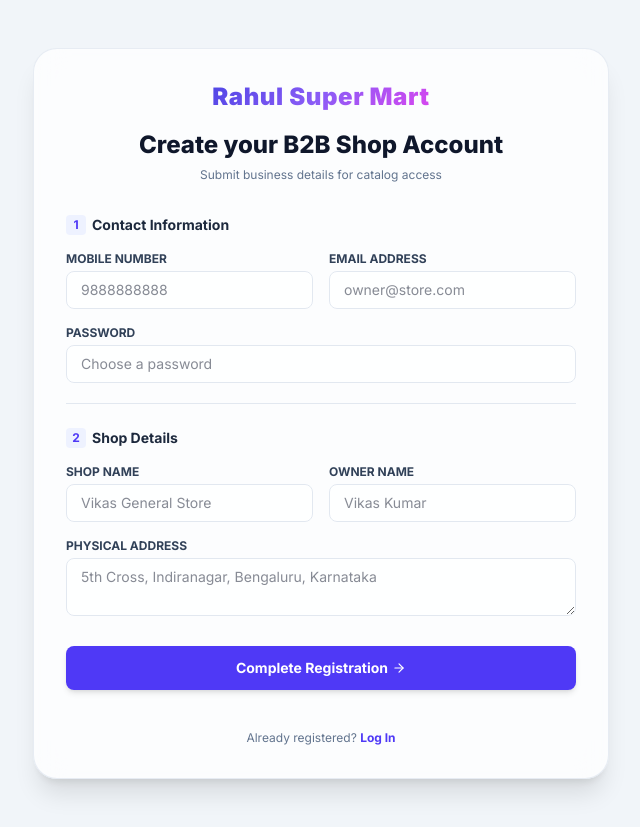
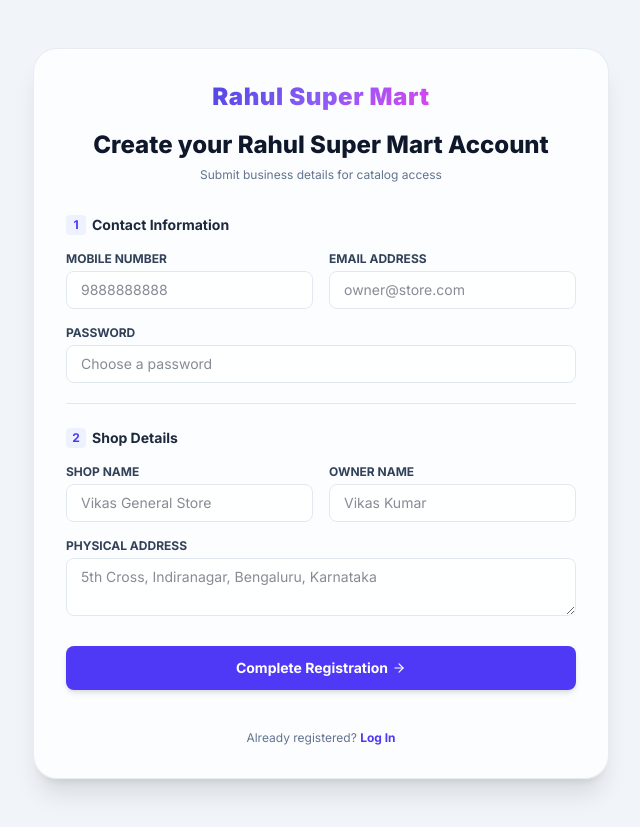
Before and after one commit to RSG2309/Rahulmart, a Next.js app in the folder frontend/: page /auth/register in a window 1280 px wide. Shown: the whole page, without its empty margins (319-959 px from the left). Built offline with nearby package versions, Linux system fonts and the light colour scheme; no server answers.

Commit message:
Update site title and registration headers to Rahul Super Mart

```diff
--- a/frontend/src/app/auth/register/page.tsx
+++ b/frontend/src/app/auth/register/page.tsx
@@ -54,7 +54,7 @@ export default function Register() {
             Rahul Super Mart
           </Link>
           <h2 className="mt-4 text-2xl font-extrabold text-slate-900">
-            Create your B2B Shop Account
+            Create your Rahul Super Mart Account
           </h2>
           <p className="mt-1.5 text-xs text-slate-500">
             Submit business details for catalog access
--- a/frontend/src/app/layout.tsx
+++ b/frontend/src/app/layout.tsx
@@ -7,9 +7,9 @@ import { CartProvider } from '@/context/CartContext';
 const inter = Inter({ subsets: ['latin'] });
 
 export const metadata: Metadata = {
-  title: 'B2B Wholesale Hub | Premium Wholesale Platform',
+  title: 'Rahul Super Mart | Premium B2B Wholesale Platform',
   description: 'Scale your retail shop with direct wholesale prices from leading brands. Complete KYC and order bulk instantly.',
-  keywords: ['B2B', 'Wholesale', 'E-commerce', 'Retailer', 'GST Billing', 'Bulk Ordering'],
+  keywords: ['Rahul Super Mart', 'B2B', 'Wholesale', 'E-commerce', 'Retailer', 'GST Billing', 'Bulk Ordering'],
 };
 
 export default function RootLayout({
```
Also changed, not shown: 1 other file (tests, documents, lock files or other folders).
